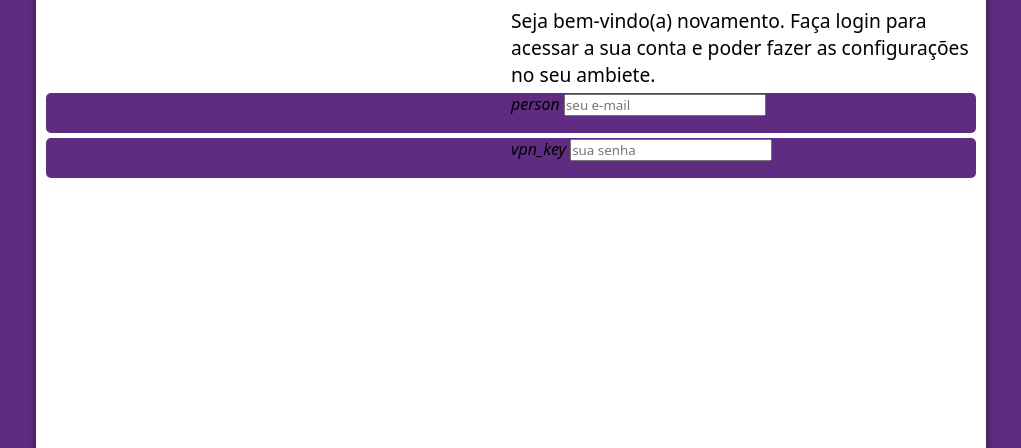
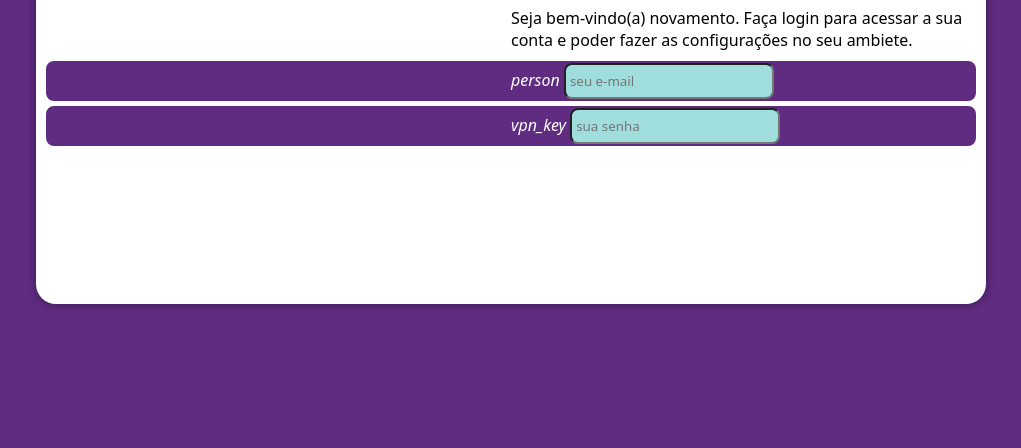
Before and after one commit to DastaverGit/projeto-login, a plain HTML site: page index.html in a window 1280 px wide. Shown: the part 96-544 px from the top of the page, without its empty margins (64-1085 px from the left). Drawn offline with Linux system fonts and the light colour scheme.

Commit message:
Fim do modulo 4

```diff
--- a/estilos/media-query.css
+++ b/estilos/media-query.css
@@ -3,13 +3,14 @@
 
 
 
-@media screen and (min-width: 768px) and (max-width: 992px) {
+@media screen and (min-width: 768px) and (max-width: 992px) {/*Configuraões para tablets*/
     body{
         background-image: linear-gradient(to top, #49a09d);
     }
 
     section#login{
         width: 80vw;
+        height: 280px;
 
     }
 
@@ -25,12 +26,13 @@
 }
 
     @media screen and (min-width: 992px) {
-        body{
+        body{ /*Configuraões para tablets*/
         background-image: linear-gradient(to top, #49a09d);
     }
 
         section#login{
             width: 950px;
+            height: 350px;
         }
 
         section#login > div#imagem {
@@ -46,6 +48,7 @@
 
 
         div#formulario > p {
-            font-size: 1.2em;
+            font-size: 1em;
+            margin: 10px 0px;
         }
     }
--- a/estilos/style.css
+++ b/estilos/style.css
@@ -29,15 +29,14 @@
     position: absolute;
     top: 50px;
     left: 100px;
-    transform: translate(-50% -50%);
     overflow: hidden;
-
     background-color: white;
     height: 515px;
     width: 250px;
     border-radius: 20px;
     box-shadow: 0px 0px 10px rgba(0, 0, 0, 0.450);
 
+    transform: translate(-50% -50%);
     transition: width .3s, height .3s;
     transition-timing-function: ease;
 }
@@ -70,15 +69,38 @@
 
 form > div.campo {
     background-color: #5f2c82;
+    border: 2px solid #5f2c82;
     display: block;
     width: 100%;
     height: 40px;
-    border-radius: 5px;
+    border-radius: 8px;
     margin: 5px 0px;
 }
 
 div.campo > label {
     display: none;
+    font-size: 2em;
+    width: 40px;
+    padding: 5px;
+}
+
+div.campo > i{
+    color: white;
+   /* background-color: black;*/
+}
+
+div.campo > input{
+    background-color: rgb(160, 221, 221);
+    font-size: 1emp;
+    width: calc(100%-44px);
+    height: 100%;
+    border-radius: 8px;
+    padding: 4px;
+    /*transform: translateY(-10px); não é necessário pra min*/
+}
+
+div.campo > input:focus-within{
+    background-color: white;
 }
 
 form > input[type=submit] {
```
